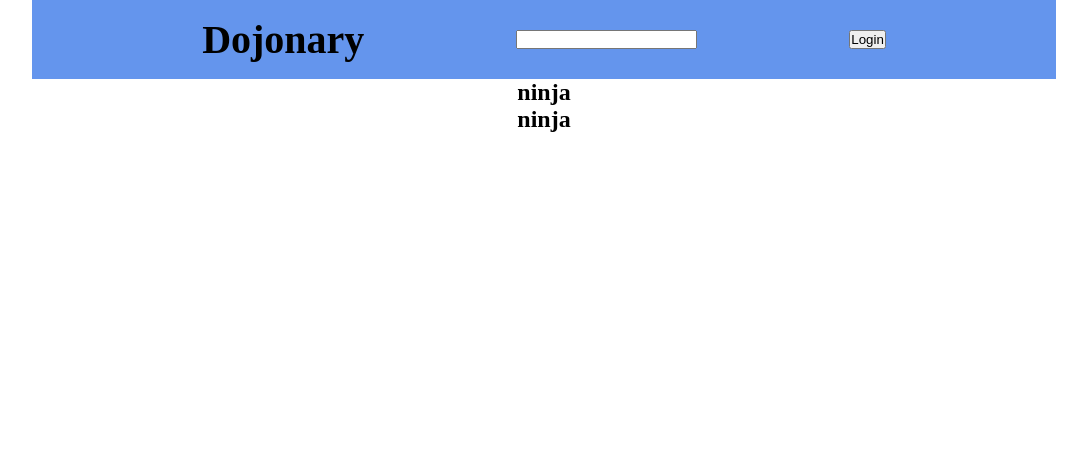
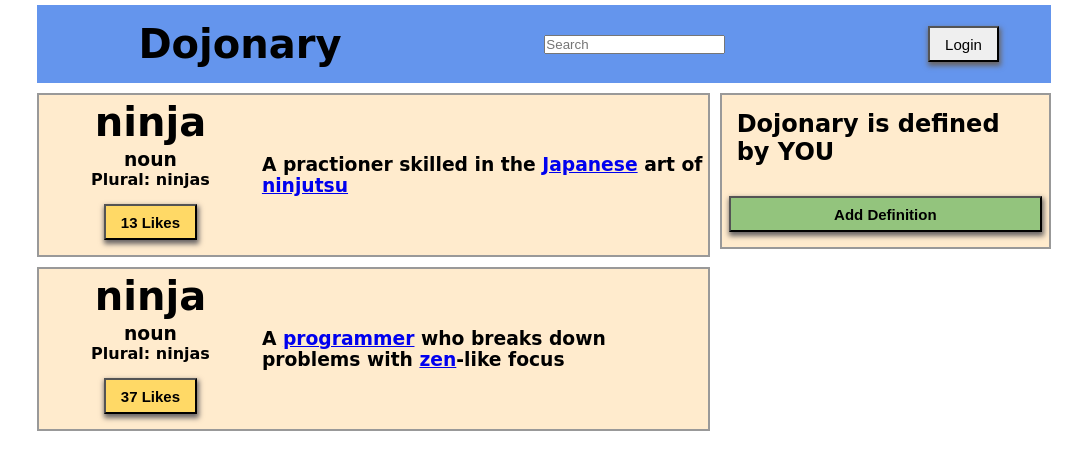
Before and after one commit to swynnejr/Button_Clicker, a plain HTML site: page index.html in a window 1280 px wide. Shown: the whole page, without its empty margins (96-1183 px from the left). Drawn offline with Linux system fonts and the light colour scheme.

Commit message:
HTML & CSS looking good

```diff
--- a/index.html
+++ b/index.html
@@ -4,31 +4,49 @@
     <meta charset="UTF-8">
     <meta http-equiv="X-UA-Compatible" content="IE=edge">
     <meta name="viewport" content="width=device-width, initial-scale=1.0">
-    <title>Button CLicker</title>
+    <title>Button Clicker</title>
     <link rel="stylesheet" href="style.css">
+    <script src="script.js"></script>
 </head>
 <body>
     <nav>
         <div class="nav-container">
             <h1>Dojonary</h1>
-            <input type="search" name="Search" id="search">
+            <input type="search" name="Search" id="search" placeholder="Search">
             <button id="login">Login</button>
         </div>
     </nav>
     <div class="body-container">
         <div class="left-column">
             <div class="top-card">
-                <div class="left-side">
-                    <h2>ninja</h2>
+                <div class="card-left-side">
+                    <h1>ninja</h1>
+                    <h3>noun</h3>
+                    <h4>Plural: ninjas</h4>
+                    <button class="likes" id="top-likes"> 13 Likes</button>
+
                 </div>
-                <div class="right-side">
-                    <h2>ninja</h2>
+                <div class="card-right-side">
+                    <h3>A practioner skilled in the <a href="#">Japanese</a> art of <a href="#">ninjutsu</a></h3>
                 </div>
             </div>
             <div class="bottom-card">
+                <div class="card-left-side">
+                    <h1>ninja</h1>
+                    <h3>noun</h3>
+                    <h4>Plural: ninjas</h4>
+                    <button class="likes" id="bottom-likes"> 37 Likes</button>
+                </div>
+                <div class="card-right-side">
+                    <h3>A <a href="#">programmer</a> who breaks down problems with <a href="#">zen</a>-like focus</h3>
+                </div>
             </div>
         </div>
         <div class="right-column">
+            <div class="dojonary-card">
+                <h2>Dojonary is defined by YOU</h2>
+                <button id="add-definition">Add Definition</button>
+            </div>
         </div>
     </div>
 </body>
--- a/style.css
+++ b/style.css
@@ -4,36 +4,116 @@
     box-sizing: border-box;
 }
 
+body {
+    font-family: cursive;
+}
+
 nav {
     display: flex;
     background-color: cornflowerblue;
-    padding: .75em 0;
     width: 80%;
+    min-width: 740px;
     margin: 0 auto;
 }
 
 .nav-container {
+    padding: .75em 0;
     align-items: center;
-    justify-content: center;
+    justify-content: space-evenly;
     margin: 0 auto;
     display: flex;
+    border: 5px solid rgb(255, 255, 255);
+    width: 100%;
+    height: 100%;
 }
 
 h1 {
-    margin: .1em 20% .1em 20%;
+    margin: .1em 10% .1em 10%;
     font-size: 40px;
 }
 
+h2 {
+    margin: 15px;
+}
+
 #search {
-    margin: 0 20%;
+    margin: 0 10%;
 }
 
 #login {
-    margin: 0 20%;
+    margin: 0 10%;
+    transition: all .2s ease-in-out;
+    font-size: 15px;
+    padding: .5em 1em;
+    box-shadow: 1px 3px 5px 1px rgb(105, 101, 101);
+    border-width: 2px;
+
 }
 
 .body-container {
     justify-content: center;
     margin: 0 auto;
     display: flex;
+    width: 80%;
 }
+
+.left-column, .card-right-side {
+    flex: 2;
+    display: flex;
+    flex-direction: column;
+}
+
+.right-column, .card-left-side {
+    flex: 1;
+    display: flex;
+    flex-direction: column;
+
+}
+
+.top-card, .bottom-card, .dojonary-card {
+    background-color: blanchedalmond;
+    border: 2px solid #999;
+    display: flex;
+    margin: 5px;
+}
+
+.card-left-side {
+    justify-content: center;
+    display: flex;
+    flex-direction: column;
+    align-items: center;
+    min-width: 103px;
+}
+
+.card-right-side {
+    justify-content: center;
+    align-content: center;
+
+}
+
+.dojonary-card {
+flex-direction: column;
+}
+
+#bottom-likes, #top-likes {
+    margin: 1em .5em;
+    transition: all .2s ease-in-out;
+    font-size: 15px;
+    font-weight: bold;
+    padding: .5em 1em;
+    box-shadow: 1px 3px 5px 1px rgb(105, 101, 101);
+    border-width: 2px;
+    background-color: #ffd966;
+}
+
+#add-definition {
+    background-color: #93c47d;
+    margin: 1em .5em;
+    transition: all .2s ease-in-out;
+    font-size: 15px;
+    padding: .5em 1em;
+    box-shadow: 1px 3px 5px 1px rgb(105, 101, 101);
+    border-width: 2px;
+    font-weight: bold;
+
+}
```
